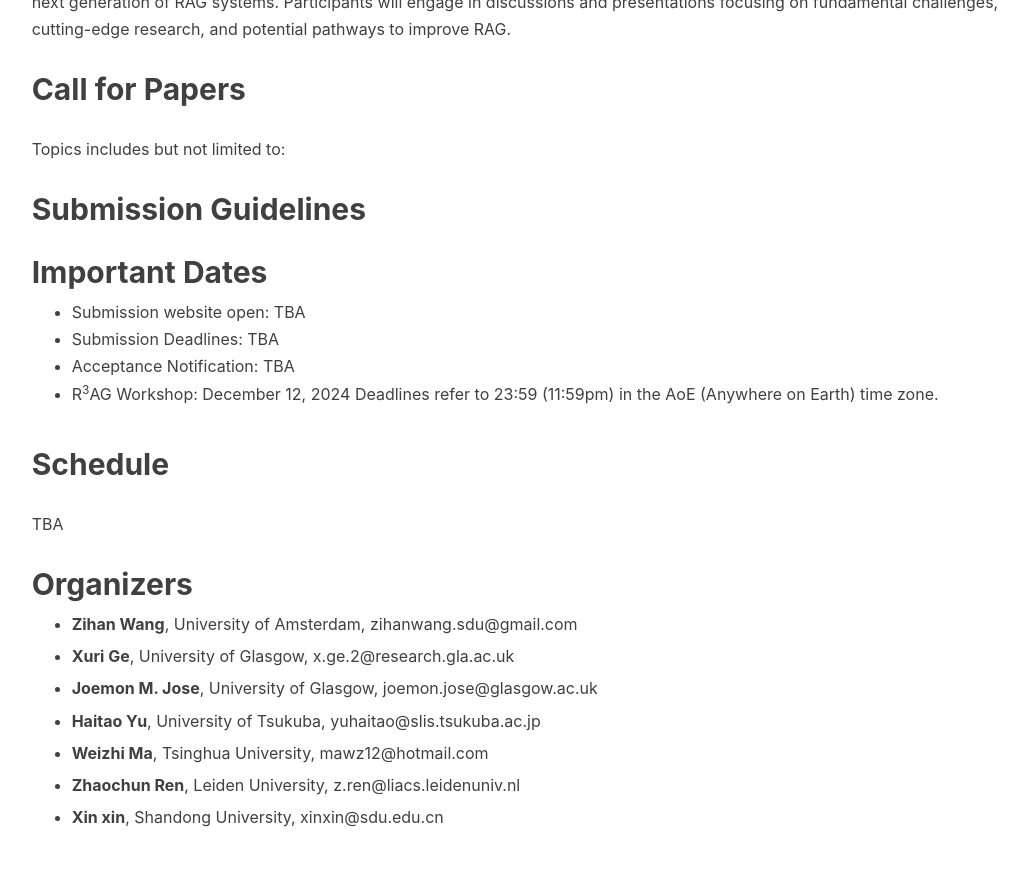
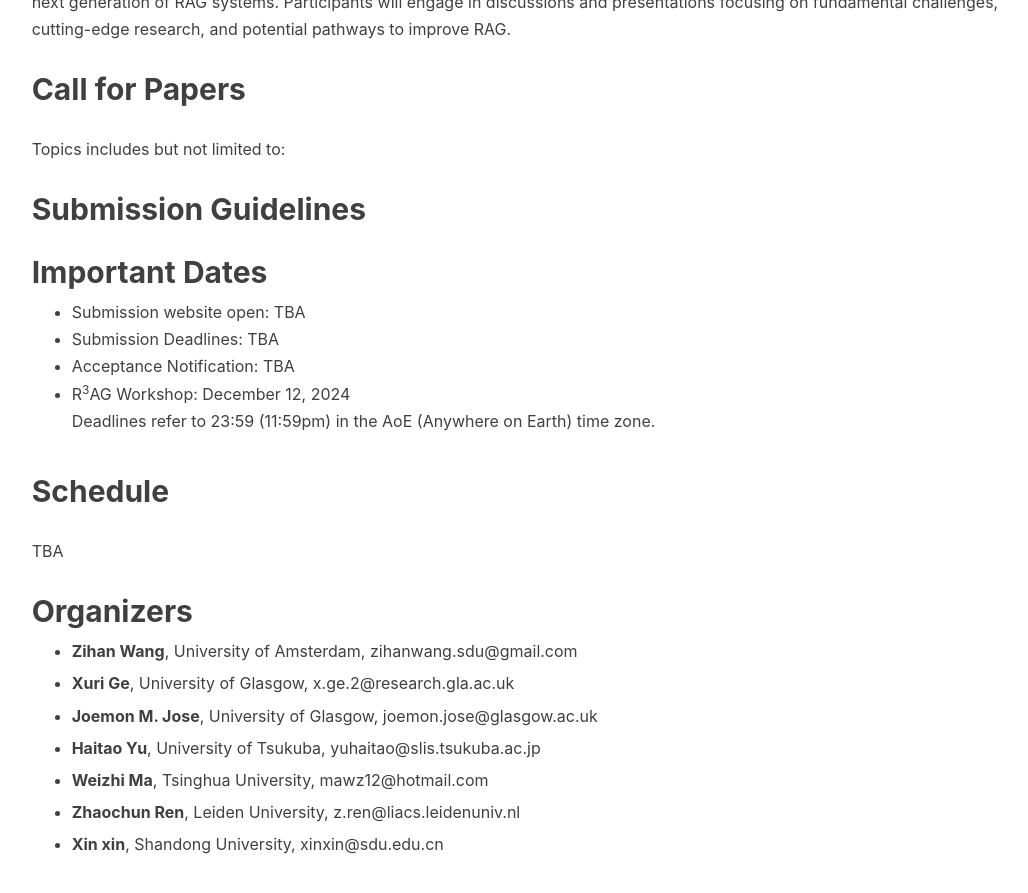
Before and after one commit to R3AG-SIGIR-AP/R3AG-SIGIR-AP.github.io, a Jekyll site: the page built from index.md, in a window 1280 px wide and 900 px high, scrolled down 869 px. Shown: the top 893 px of the window, without its empty margins (90-1118 px from the left). Built offline with Jekyll 4.4.1, drawn with Linux system fonts in a browser that asks for light colours; nearby versions of some CDN libraries; our own code applies the rules of GitHub Pages for plain Markdown files; before the commit the page ends 1741 px from its top, so only the background shows below that.

Commit message:
basic clean up

```diff
--- a/index.md
+++ b/index.md
@@ -19,7 +19,7 @@ Topics includes but not limited to:
 - Submission website open: TBA<br/>
 - Submission Deadlines: TBA<br/>
 - Acceptance Notification: TBA<br/>
-- R<sup>3</sup>AG Workshop: December 12, 2024
+- R<sup>3</sup>AG Workshop: December 12, 2024<br/>
 Deadlines refer to 23:59 (11:59pm) in the AoE (Anywhere on Earth) time zone.
 
 ## <a name='Schedule' style="color: inherit; text-decoration: none; text-align: center;"> Schedule </a>
```
